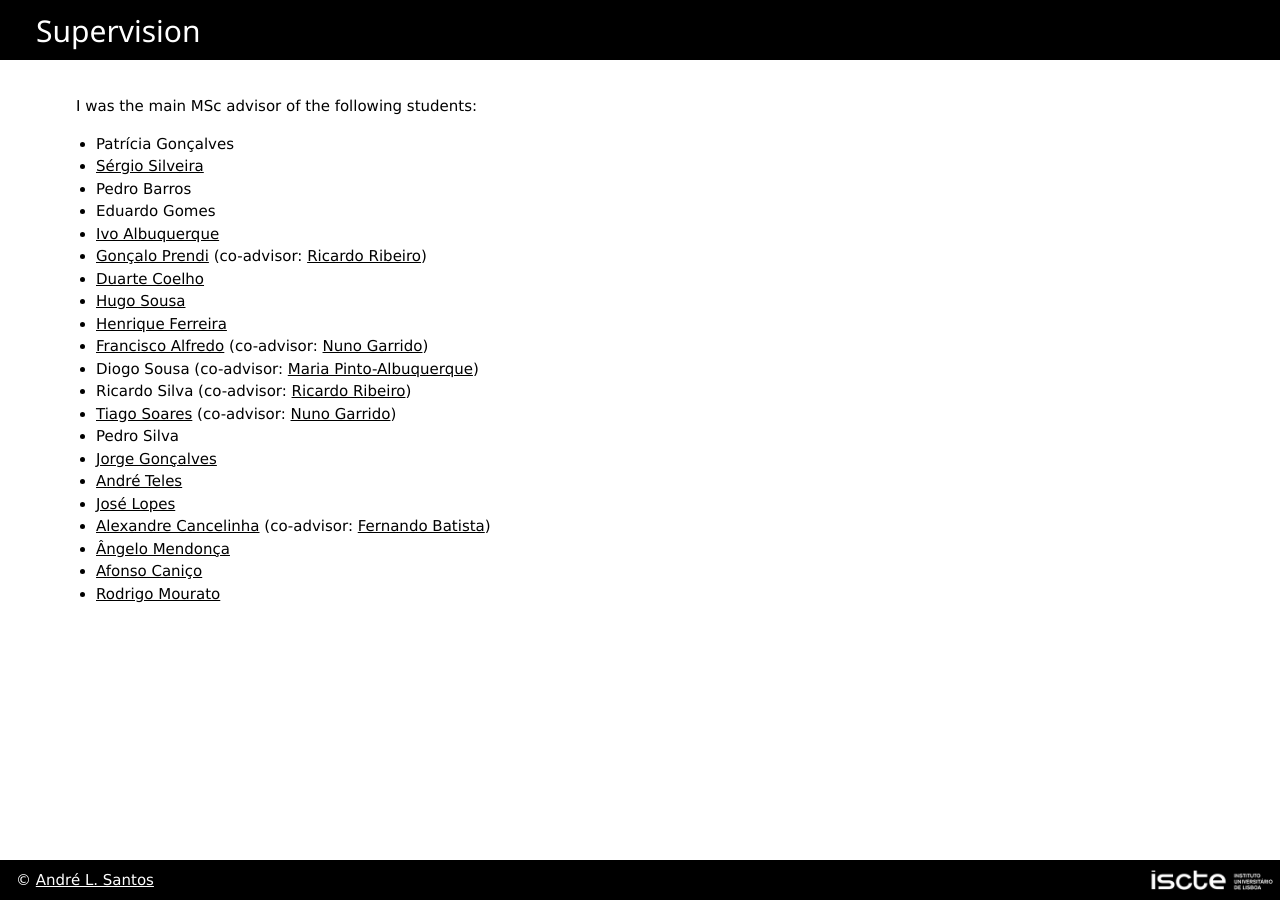
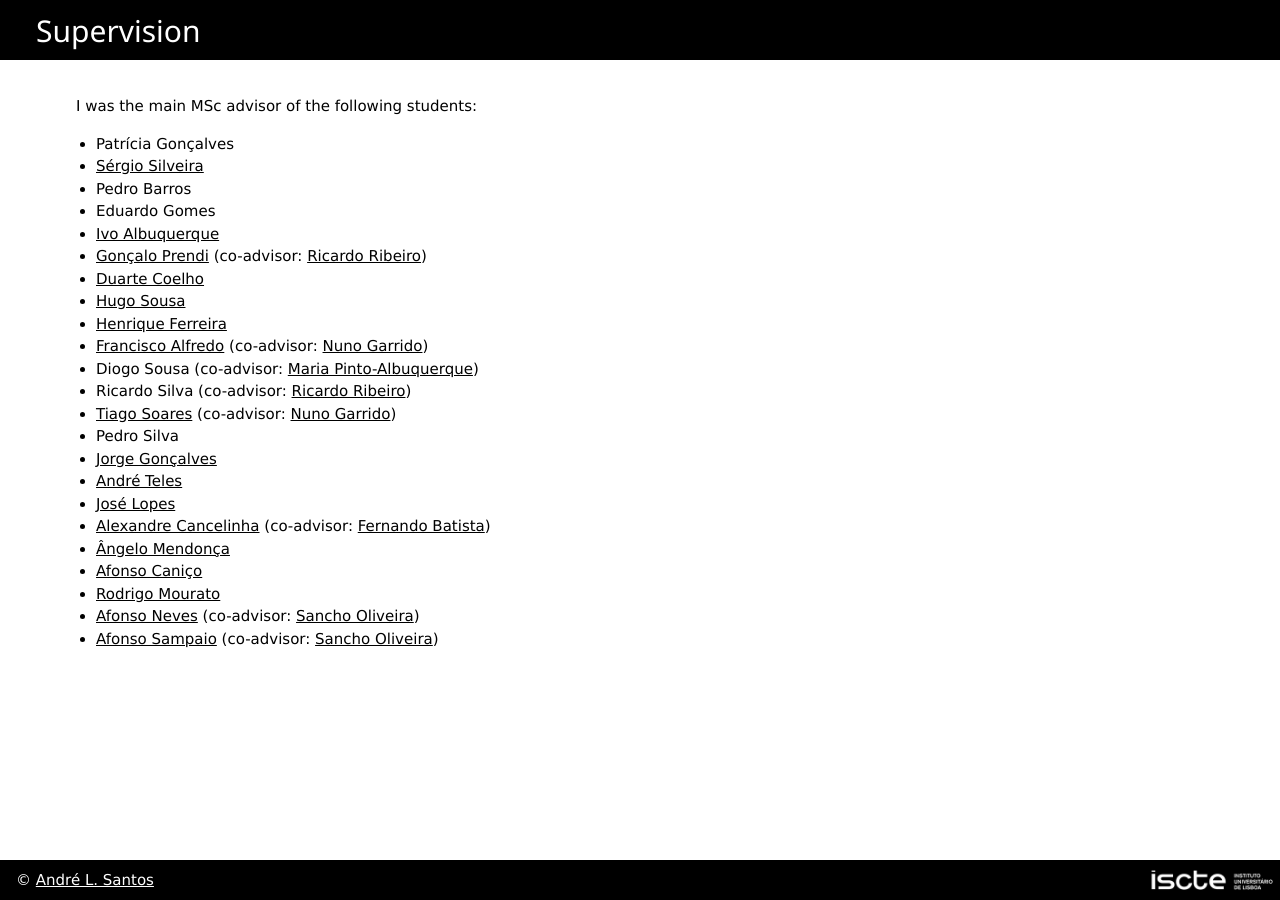
Before and after one commit to andre-santos-pt/andre-santos-pt.github.io, a Jekyll site: the page built from supervision.md, in a window 1280 px wide. Built offline with Jekyll 4.4.1, drawn with Linux system fonts in a browser that asks for light colours.

Commit message:
supervision update

```diff
--- a/supervision.md
+++ b/supervision.md
@@ -26,3 +26,5 @@ I was the main MSc advisor of the following students:
 - [Ângelo Mendonça](https://www.linkedin.com/in/ângelo-miguel-de-lima-mendonça-1b657b1b9/)
 - [Afonso Caniço](https://www.linkedin.com/in/afonso-canico/)
 - [Rodrigo Mourato](https://www.linkedin.com/in/rodrigo-mourato-26449b1a3/)
+- [Afonso Neves](https://www.linkedin.com/in/afonsocentenoneves/) (co-advisor: [Sancho Oliveira](https://ciencia.iscte-iul.pt/authors/sancho-moura-oliveira/cv))
+- [Afonso Sampaio](https://www.linkedin.com/in/afonsopsampaio/) (co-advisor: [Sancho Oliveira](https://ciencia.iscte-iul.pt/authors/sancho-moura-oliveira/cv))
```
